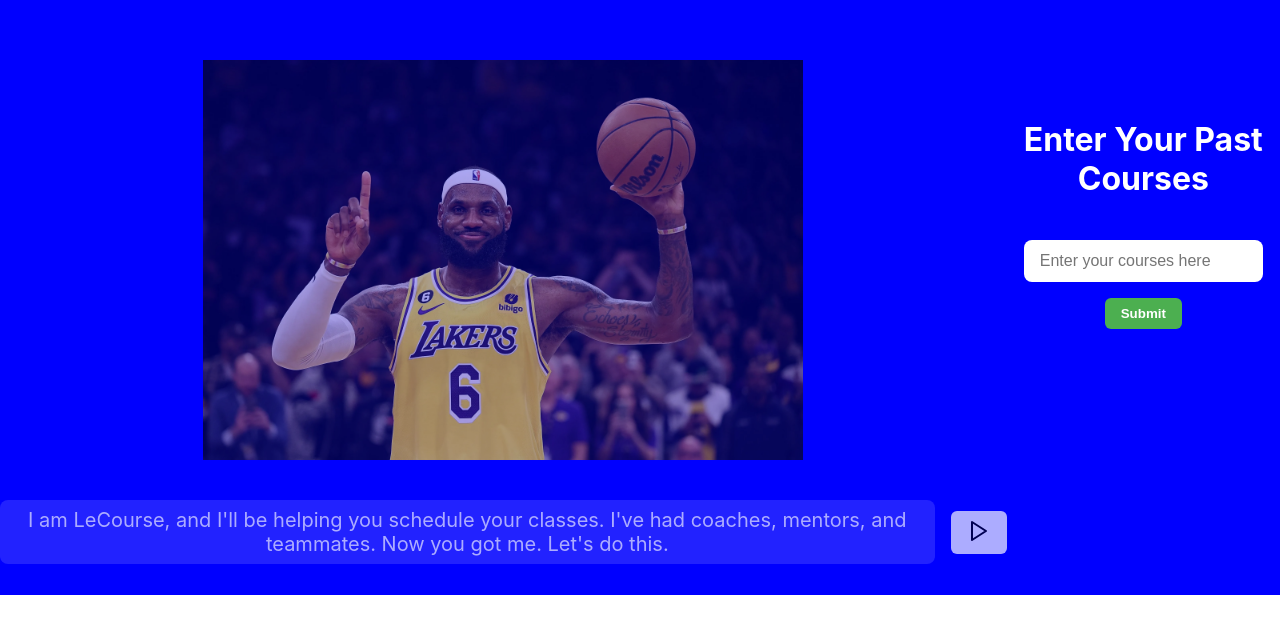
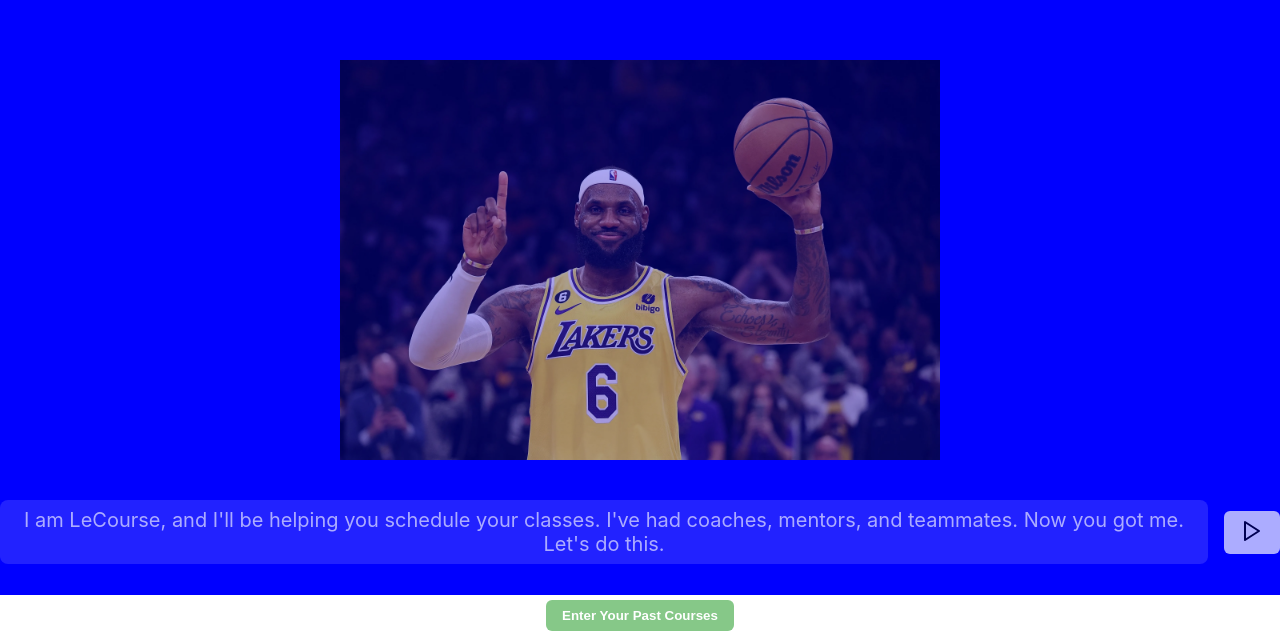
Before and after one commit to iuermili/LeCourse, a React (Create React App) app in the folder frontend/: page / in a window 1280 px wide. Shown: the part 205-836 px from the top of the page. Before the commit the page ends 800 px from the top, so only its background shows below. Built offline with nearby package versions, Linux system fonts and the light colour scheme.

Commit message:
lebutton

```diff
--- a/frontend/src/App.js
+++ b/frontend/src/App.js
@@ -59,7 +59,7 @@
   );
 }
 
-function LeCourseIntro({ setShowStartAnis }) {
+function LeCourseIntro({ setShowStartAnis, setShowPastCourses }) {
   const audioRef = useRef(null);
   const [isPlaying, setIsPlaying] = useState(false);  // Track if audio is playing
 
@@ -82,6 +82,11 @@
     console.log("Feather icons being replaced");
     feather.replace();
   }, [isPlaying]);
+
+  // Handle the button click to transition to the past courses screen
+  const handleTransitionToPastCourses = () => {
+    setShowPastCourses(true); // Transition to the next screen
+};
 
   return (
     <motion.div
@@ -118,53 +123,38 @@
 
         <audio ref={audioRef} src="/audio.mp3" />
       </div>
+
+      {/* Add a button to transition to the past courses screen */}
+      <div style={{ marginTop: "1rem" }}>
+        <button
+          onClick={handleTransitionToPastCourses}
+          style={{
+            padding: "0.5rem 1rem",
+            background: "#4CAF50",  // Green background for the button
+            color: "#fff",
+            border: "none",
+            borderRadius: "6px",
+            cursor: "pointer",
+            fontWeight: "bold"
+          }}
+        >
+          Enter Your Past Courses
+        </button>
+      </div>
     </motion.div>
   );
 }
 
-  function PastCoursesScreen() {
-    return (
-        <motion.div
-          initial={{ opacity: 0 }}
-          animate={{ opacity: 1 }}
-          transition={{ duration: 1 }}
-          style={{
-          display: 'flex',
-          flexDirection: 'column',
-          alignItems: 'center',
-          gap: '1rem',
-          marginTop: '2rem',
-          textAlign: 'center'
-      }}
+function PastCoursesScreen() {
+  return (
+    <motion.div
+      initial={{ opacity: 0, y: -100 }}
+      animate={{ opacity: 1, y: 0 }}
+      transition={{ duration: 1 }}
+      style={{ textAlign: "center" }}
     >
-        <h2 style={{ fontSize: '2rem', fontWeight: 'bold' }}>Enter Your Past Courses</h2>
-        <input
-          type="text"
-          placeholder="Enter your courses here"
-          style={{
-            padding: '0.75rem 1rem',
-            fontSize: '1rem',
-            borderRadius: '8px',
-            border: 'none',
-            outline: 'none',
-            minWidth: '200px',
-            backgroundColor: '#fff',
-            color: '#000',
-        }}
-      />
-        <button
-          style={{
-            padding: '0.5rem 1rem',
-            backgroundColor: '#4CAF50',
-            color: '#fff',
-            border: 'none',
-            borderRadius: '6px',
-            fontWeight: 'bold',
-            cursor: 'pointer'
-        }}
-      >
-        Submit
-      </button>
+      <h2>Enter your past courses</h2>
+      {/* Add your form or input fields for past courses */}
     </motion.div>
   );
 }
@@ -175,6 +165,10 @@
   const [showStartAnis, setShowStartAnis] = useState(true);
   const [showPastCourses, setShowPastCourses] = useState(false);
 
+  const handleIntroComplete = () => {
+    setShowPastCourses(true); // Transition to past courses screen after intro is complete
+  };
+
   return (
     <div style={{ height: "100vh", background: "blue", color: "white", display: "flex", justifyContent: "center", alignItems: "center" }}>
 
@@ -184,13 +178,12 @@
           {!showIntro && <LeBronEntrance setMoveBooks={setMoveBooks} moveBooks={moveBooks} />}
           {moveBooks && !showIntro && <BookAnimation setShowIntro={setShowIntro} />}
           {!showIntro && <ShoppingCart />}
-          {showIntro && <LeCourseIntro setShowStartAnis={setShowStartAnis}/>}
+          {showIntro && <LeCourseIntro setShowStartAnis={setShowStartAnis} setShowPastCourses={setShowPastCourses} />}
         </>
       )}
 
-      {/* Past Courses Screen*/}
-      {showIntro && !showPastCourses && <PastCoursesScreen />}
-
+      {/* Show Past Courses Screen */}
+      {showPastCourses && <PastCoursesScreen />}  {/* Render the past courses screen once intro is done */}
     </div>
   );
 }
```
